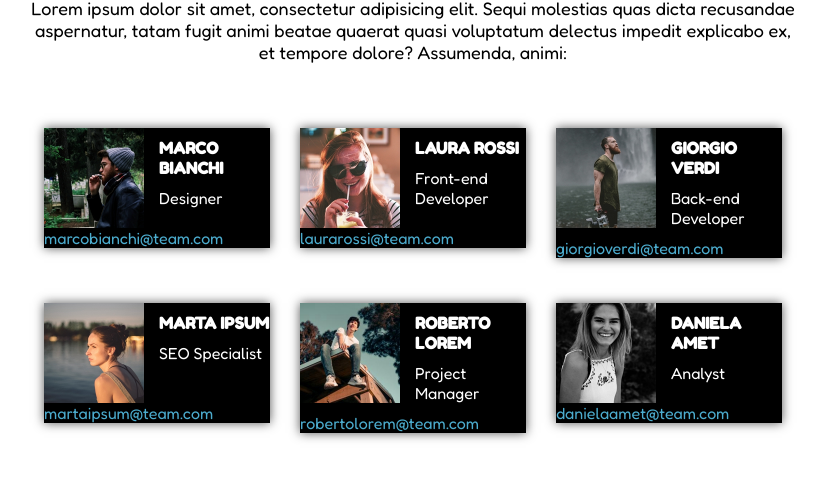
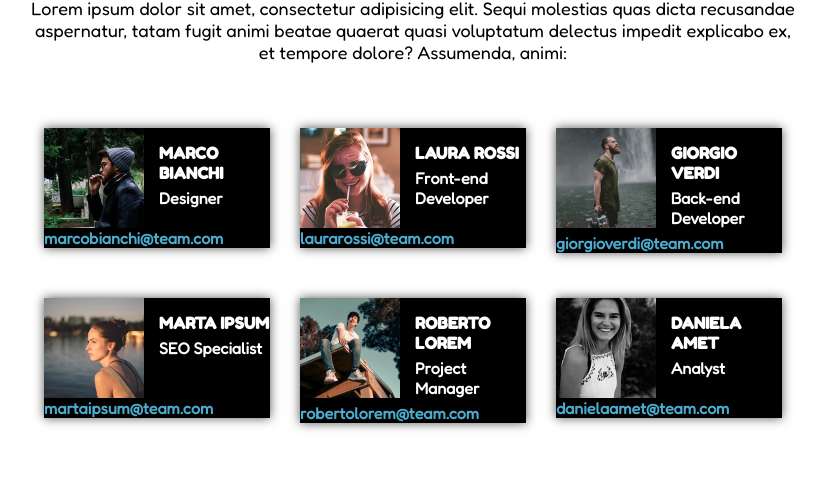
Before and after one commit to slivcaigor/html-css-float-cards, a plain HTML site: page index.html in a window 1280 px wide. Shown: the part 131-610 px from the top of the page, without its empty margins (227-1052 px from the left). Drawn offline with Linux system fonts and the light colour scheme.

Commit message:
Margin Update

```diff
--- a/css/master.css
+++ b/css/master.css
@@ -39,14 +39,14 @@
   font-family: 'Fredoka One', cursive;
   font-size: 16px;
   margin-left: 15px;
-  display: block;
-  margin: 10px 0 0 0;
+  margin: 15px 0 5px 0;
 }
 
 .role {
   color: white;
   font-family: 'Fredoka', sans-serif;
   font-size: 16px;
+  margin: 5px 0 5px 0;
 }
 
 .email a {
@@ -54,6 +54,7 @@
   font-family: 'Fredoka', sans-serif;
   font-size: 16px;
   text-decoration: none;
+  margin: 5px 0 10px 0;
 }
 
 .box {
@@ -71,9 +72,3 @@
   margin-right: 15px;
   float: left;
 }
-
-.box span {
-  margin-left: 15px;
-  display: block;
-  margin: 10px 0 0 0;
-}
--- a/index.html
+++ b/index.html
@@ -35,40 +35,40 @@
             <div class="box">
               <img class="img" src="./img/male1.png" alt="Designer Profile Picture">
               <h2 class="name">MARCO BIANCHI</h2>
-              <span class="role">Designer</span>
-              <span class="email"><a href="mailto:marcobianchi@team.com">marcobianchi@team.com</a></span>
+              <h3 class="role">Designer</h3>
+              <h4 class="email"><a href="mailto:marcobianchi@team.com">marcobianchi@team.com</a></h4>
             </div>
             <div class="box">
               <img class="img" src="./img/female1.png" alt="Front-end Developer Profile Picture">
               <h2 class="name">LAURA ROSSI</h2>
-              <span class="role">Front-end Developer</span>
-              <span class="email"><a href="mailto:laurarossi@team.com">laurarossi@team.com</a></span>
+              <h3 class="role">Front-end Developer</h3>
+              <h4 class="email"><a href="mailto:laurarossi@team.com">laurarossi@team.com</a></h4>
             </div>
             <div class="box">
               <img class="img" src="./img/male2.png" alt="Back-end Developer Profile Picture">
               <h2 class="name">GIORGIO VERDI</h2>
-              <span class="role">Back-end Developer</span>
-              <span class="email"><a href="mailto:giorgioverdi@team.com">giorgioverdi@team.com</a></span>
+              <h3 class="role">Back-end Developer</h3>
+              <h4 class="email"><a href="mailto:giorgioverdi@team.com">giorgioverdi@team.com</a></h4>
             </div>
           </div>
           <div class="bottom-layer">
             <div class="box">
               <img src="./img/female2.png" alt="SEO Specialist Profile Picture">
               <h2 class="name">MARTA IPSUM</h2>
-              <span class="role">SEO Specialist</span>
-              <span class="email"><a href="mailto:martaipsum@team.com">martaipsum@team.com</a></span>
+              <h3 class="role">SEO Specialist</h3>
+              <h4 class="email"><a href="mailto:martaipsum@team.com">martaipsum@team.com</a></h4>
             </div>
             <div class="box">
               <img src="./img/male3.png" alt="Project Manager Profile Picture">
               <h2 class="name">ROBERTO LOREM</h2>
-              <span class="role">Project Manager</span>
-              <span class="email"><a href="mailto:robertolorem@team.com">robertolorem@team.com</a></span>
+              <h3 class="role">Project Manager</h3>
+              <h4 class="email"><a href="mailto:robertolorem@team.com">robertolorem@team.com</a></h4>
             </div>
             <div class="box">
               <img src="./img/female3.png" alt="Analyst Profile Picture">
               <h2 class="name">DANIELA AMET</h2>
-              <span class="role">Analyst</span>
-              <span class="email"><a href="mailto:danielaamet@team.com">danielaamet@team.com</a></span>
+              <h3 class="role">Analyst</h3>
+              <h4 class="email"><a href="mailto:danielaamet@team.com">danielaamet@team.com</a></h4>
             </div>
           </div>
         </section>
```
